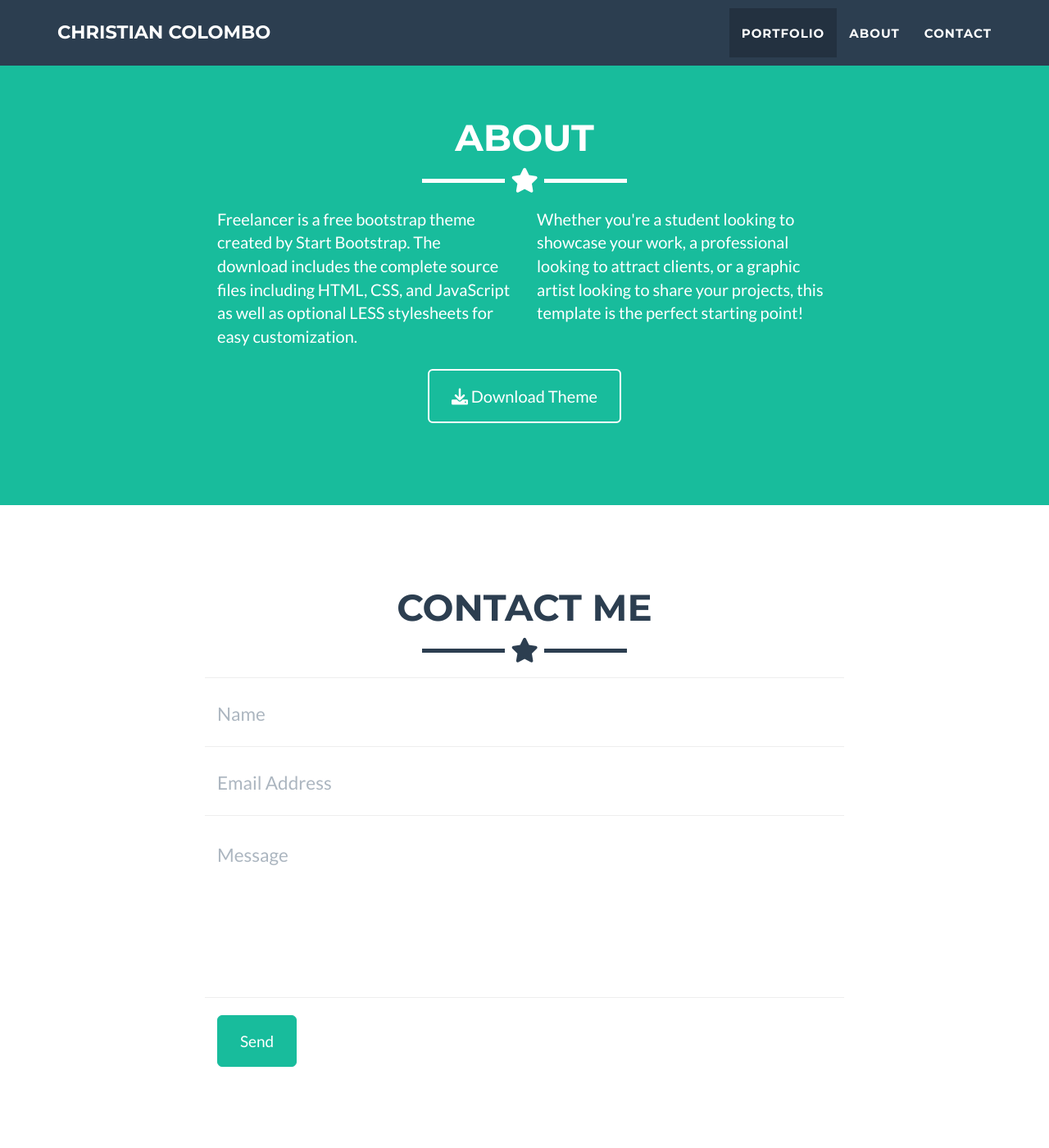
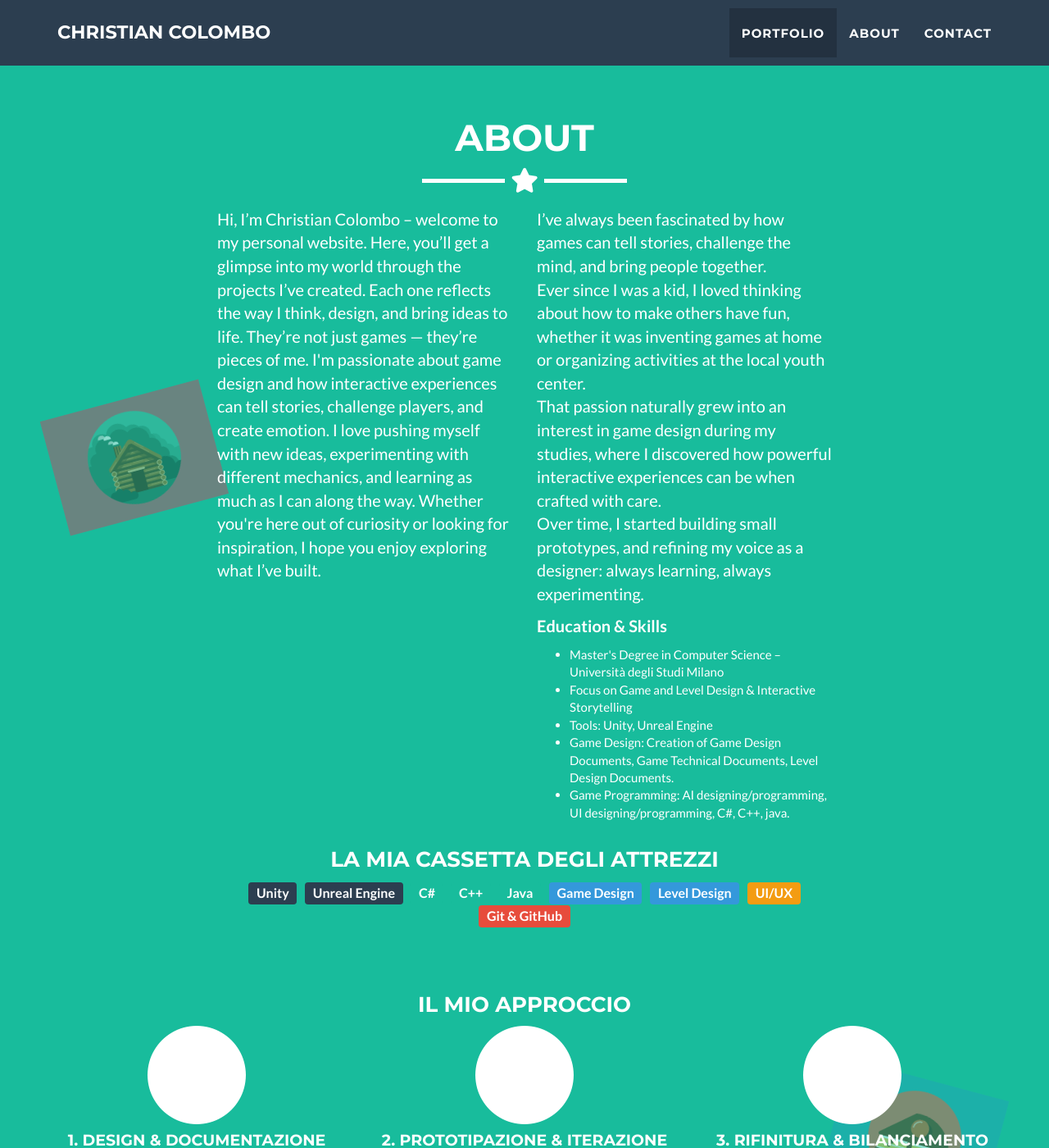
Before and after one commit to Masonrocca21/Masonrocca21.github.io, a Jekyll site: the page built from _posts/2014-07-18-project-1.markdown, in a window 1280 px wide and 1400 px high, scrolled down 953 px. Shown: the whole window at 82% size. Built offline with Jekyll 4.4.1, drawn with Linux system fonts in a browser that asks for light colours; some of the changed text lies outside the part shown.

Commit message:
Sezione about pt1

```diff
--- a/_includes/about.html
+++ b/_includes/about.html
@@ -1,5 +1,12 @@
 <!-- About Section -->
 <section class="success" id="about">
+
+<!-- Immagine decorativa a sinistra -->
+  <img src="img/decor-left.png" alt="Decorazione sinistra" class="about-decor-img" id="decor-left">
+
+  <!-- Immagine decorativa a destra -->
+  <img src="img/decor-right.png" alt="Decorazione destra" class="about-decor-img" id="decor-right">
+
   <div class="container">
     <div class="row">
       <div class="col-lg-12 text-center">
@@ -9,19 +16,83 @@
     </div>
     <div class="row">
       <div class="col-lg-4 col-lg-offset-2">
-        <p>Freelancer is a free bootstrap theme created by Start Bootstrap. The download includes the complete
-          source files including HTML, CSS, and JavaScript as well as optional LESS stylesheets for easy
-          customization.</p>
+        <p>Hi, I’m Christian Colombo – welcome to my personal website.
+            Here, you’ll get a glimpse into my world through the projects I’ve created.
+            Each one reflects the way I think, design, and bring ideas to life. They’re not just games — they’re pieces of me.
+
+            I'm passionate about game design and how interactive experiences can tell stories, challenge players, and create emotion.
+            I love pushing myself with new ideas, experimenting with different mechanics, and learning as much as I can along the way.
+
+            Whether you're here out of curiosity or looking for inspiration, I hope you enjoy exploring what I’ve built.</p>
       </div>
       <div class="col-lg-4">
-        <p>Whether you're a student looking to showcase your work, a professional looking to attract clients, or
-          a graphic artist looking to share your projects, this template is the perfect starting point! </p>
-      </div>
-      <div class="col-lg-8 col-lg-offset-2 text-center">
-        <a href="https://github.com/jeromelachaud/freelancer-theme" class="btn btn-lg btn-outline">
-          <i class="fa fa-download"></i> Download Theme
-        </a>
-      </div>
+  <p>
+    I’ve always been fascinated by how games can tell stories, challenge the mind, and bring people together.<br>
+    Ever since I was a kid, I loved thinking about how to make others have fun, whether it was inventing games at home or organizing activities at the local youth center.<br>
+    That passion naturally grew into an interest in game design during my studies, where I discovered how powerful interactive experiences can be when crafted with care.<br>
+    Over time, I started building small prototypes, and refining my voice as a designer: always learning, always experimenting.
+  </p>
+
+  <p><strong>Education & Skills</strong></p>
+  <ul>
+    <li> Master's Degree in Computer Science – Università degli Studi Milano</li>
+    <li> Focus on Game and Level Design & Interactive Storytelling</li>
+    <li> Tools: Unity, Unreal Engine</li>
+    <li> Game Design: Creation of Game Design Documents, Game Technical Documents, Level Design Documents. </li>
+    <li> Game Programming: AI designing/programming, UI designing/programming, C#, C++, java.</li>
+  </ul>
+</div>
+<div class="row text-center" style="margin-top: 50px; margin-bottom: 30px;">
+    <div class="col-lg-8 col-lg-offset-2">
+        <h3>La mia cassetta degli attrezzi</h3>
+        <p>
+            <span class="label label-primary" style="font-size:16px; margin:3px;">Unity</span>
+            <span class="label label-primary" style="font-size:16px; margin:3px;">Unreal Engine</span>
+            <span class="label label-success" style="font-size:16px; margin:3px;">C#</span>
+            <span class="label label-success" style="font-size:16px; margin:3px;">C++</span>
+            <span class="label label-success" style="font-size:16px; margin:3px;">Java</span>
+            <span class="label label-info" style="font-size:16px; margin:3px;">Game Design</span>
+            <span class="label label-info" style="font-size:16px; margin:3px;">Level Design</span>
+            <span class="label label-warning" style="font-size:16px; margin:3px;">UI/UX</span>
+            <span class="label label-danger" style="font-size:16px; margin:3px;">Git & GitHub</span>
+        </p>
     </div>
-  </div>
+</div>
+<div class="row text-center" style="margin-top: 50px;">
+    <h3>Il mio approccio</h3>
+    <div class="col-md-4">
+        <span class="fa-stack fa-4x">
+            <i class="fa fa-circle fa-stack-2x"></i>
+            <i class="fa fa-pencil fa-stack-1x fa-inverse"></i>
+        </span>
+        <h4>1. Design & Documentazione</h4>
+        <p style="font-size:16px;">Analizzo l'idea e la strutturo in documenti chiari (GDD, LDD) per definire la visione e le meccaniche di base.</p>
+    </div>
+    <div class="col-md-4">
+        <span class="fa-stack fa-4x">
+            <i class="fa fa-circle fa-stack-2x"></i>
+            <i class="fa fa-cogs fa-stack-1x fa-inverse"></i>
+        </span>
+        <h4>2. Prototipazione & Iterazione</h4>
+        <p style="font-size:16px;">Sviluppo rapidamente prototipi giocabili per testare il "fun factor". I dati e il feedback guidano ogni miglioramento.</p>
+    </div>
+    <div class="col-md-4">
+        <span class="fa-stack fa-4x">
+            <i class="fa fa-circle fa-stack-2x"></i>
+            <i class="fa fa-check fa-stack-1x fa-inverse"></i>
+        </span>
+        <h4>3. Rifinitura & Bilanciamento</h4>
+        <p style="font-size:16px;">Una volta consolidate le meccaniche, mi concentro sul bilanciamento, sulla user experience e sulla pulizia del codice.</p>
+    </div>
+</div>
+      <div class="col-lg-8 col-lg-offset-2 text-center" style="margin-top: 60px;">
+    <h4>Ti interessa il mio profilo?</h4>
+    <p>Dai un'occhiata più approfondita al mio percorso e alle mie esperienze.</p>
+    <a href="/assets/CV_ColomboChristian.pdf" class="btn btn-lg btn-outline" download>
+      <i class="fa fa-download"></i> Scarica il mio CV
+    </a>
+    <a href="#contact" class="btn btn-lg btn-outline">
+      <i class="fa fa-envelope-o"></i> Contattami
+    </a>
+</div>
 </section>
```
Also changed, not shown: _includes/css/main.css (+41 -0 lines), img/decor-left.png (added), img/decor-right.png (added), 1 other file.
